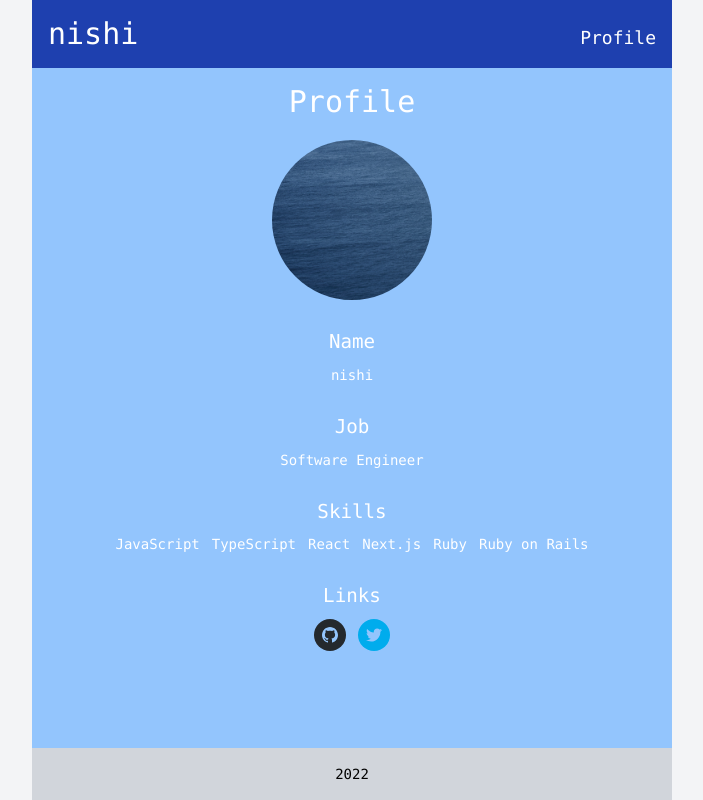
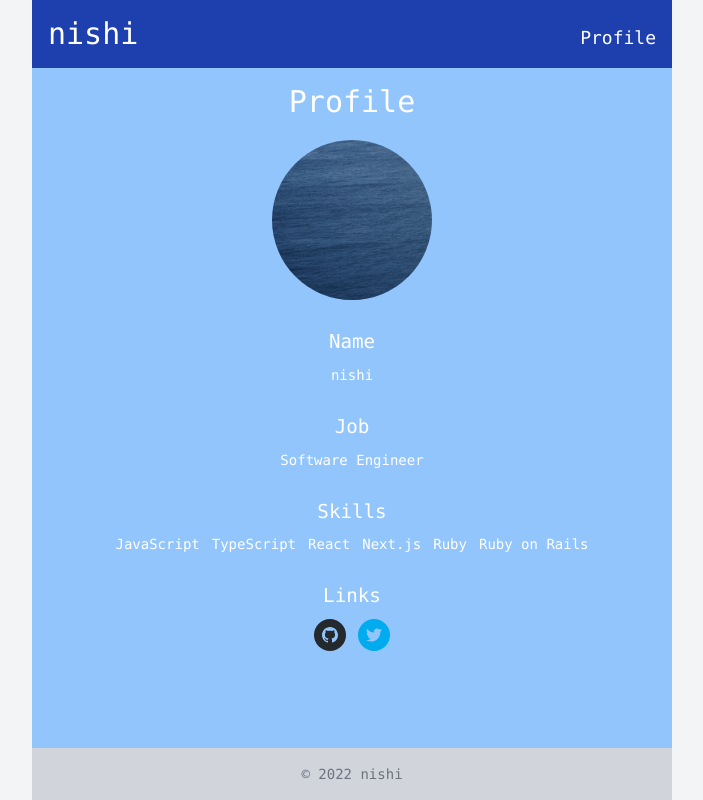
Before and after one commit to nishimura55/nishi55dev, a Next.js app: page /profile in a window 1280 px wide. Shown: the whole page, without its empty margins (288-991 px from the left). Built offline with nearby package versions, Linux system fonts and the light colour scheme.

Commit message:
feat: Arrange footer

```diff
--- a/src/components/Footer.tsx
+++ b/src/components/Footer.tsx
@@ -4,7 +4,7 @@ export const Footer: FC = () => {
   return (
     <footer>
       <div className='flex justify-center bg-gray-300 py-4 text-sm'>
-        <div>2022</div>
+        <div className='text-gray-500'>&copy; 2022 nishi</div>
       </div>
     </footer>
   )
```
